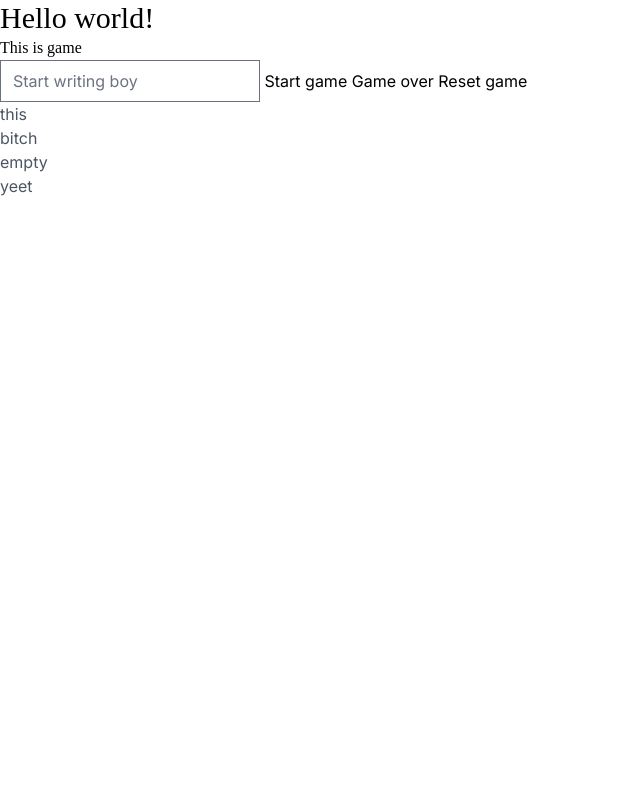
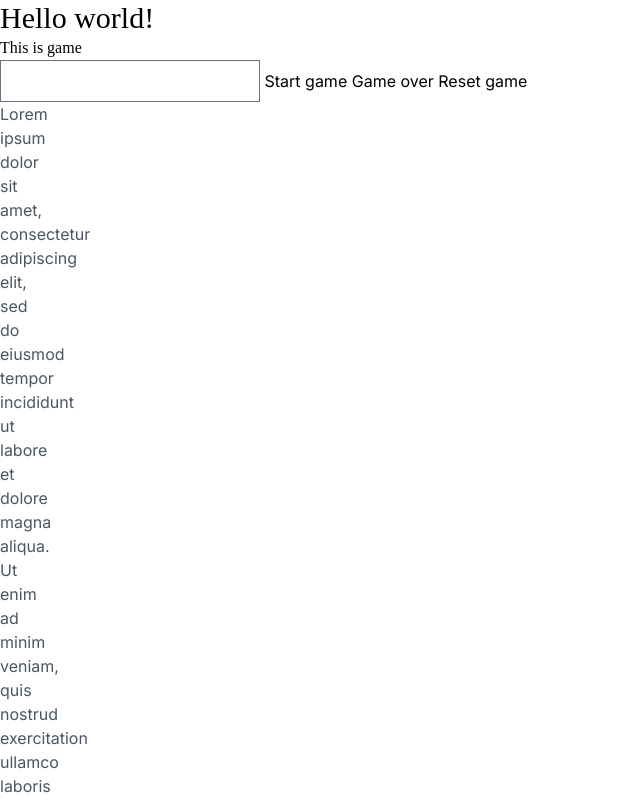
Before and after one commit to samkaj/hypist-ts, a SvelteKit app: page / in a window 1280 px wide. Shown: the top 800 px of the page, without its empty margins (0-640 px from the left). Built offline with nearby package versions, Linux system fonts and the light colour scheme; a web font is replaced by a local one.

Commit message:
Feat: clean up foo stuff, better dummy word generator

```diff
--- a/src/components/game-controllers/Game.svelte
+++ b/src/components/game-controllers/Game.svelte
@@ -1,25 +1,19 @@
 <script lang="ts">
   import { Game } from "../../game/Game";
-  import { Word } from "../../game/Word";
-  let wordz: Word[] = ["this", "bitch", "empty", "yeet"].map(
-    (word) => new Word(word)
-  );
-  const fooGame = new Game(wordz);
-  let typer: string
+  const typingTest = new Game();
+  let currentInput: string;
 
   function handleInput(e: any) {
     const input: string = e.target.value;
-    console.log("handleInput");
-    fooGame.handleWord(input);
-    wordz = fooGame.words;
+    typingTest.handleWord(input);
     if (input.endsWith(" ")) {
       e.target.value = "";
     }
   }
 
   function reset() {
-    fooGame.reset();
-    wordz = fooGame.words;
+    typingTest.reset();
+    currentInput = "";
   }
 
   function onKeyDown(e: KeyboardEvent) {
@@ -38,15 +32,19 @@
 </script>
 
 <h1>This is game</h1>
-<input type="text" bind:value={typer} placeholder="Start writing boy" on:input={(e) => handleInput(e)} />
+<input
+  type="text"
+  bind:value={currentInput}
+  on:input={handleInput}
+/>
 <button
   on:click={() => {
-    fooGame.start();
+    typingTest.start();
   }}>Start game</button
 >
 <button
   on:click={() => {
-    fooGame.gameOver();
+    typingTest.gameOver();
   }}>Game over</button
 >
 <button
@@ -54,7 +52,7 @@
     reset();
   }}>Reset game</button
 >
-{#each wordz as word}
+{#each typingTest.words as word}
   <p class={qnd[word.status]}>{word.value}</p>
 {/each}
 
--- a/src/game/Game.ts
+++ b/src/game/Game.ts
@@ -6,8 +6,8 @@
   private wordIndex: number = 0;
   words: Word[];
 
-  constructor(words: Word[]) {
-    this.words = words;
+  constructor() {
+    this.words = getRandomWords()
   }
 
   start(): void {
@@ -37,8 +37,7 @@
   reset(): void {
     this.startTimeMs = 0;
     this.wordIndex = 0;
-    const r = Math.random() * 10;
-    this.words = [new Word(r + "")];
+    this.words = getRandomWords();
   }
 
   gameOver(): void {
@@ -47,3 +46,7 @@
     this.reset();
   }
 }
+
+const getRandomWords = (): Word[] => {
+  return "Lorem ipsum dolor sit amet, consectetur adipiscing elit, sed do eiusmod tempor incididunt ut labore et dolore magna aliqua. Ut enim ad minim veniam, quis nostrud exercitation ullamco laboris nisi ut aliquip ex ea commodo consequat. Duis aute irure dolor in reprehenderit in voluptate velit esse cillum dolore eu fugiat nulla pariatur. Excepteur sint occaecat cupidatat non proident, sunt in culpa qui officia deserunt mollit anim id est laborum.".split(" ").map((w) => new Word(w));
+}
```
